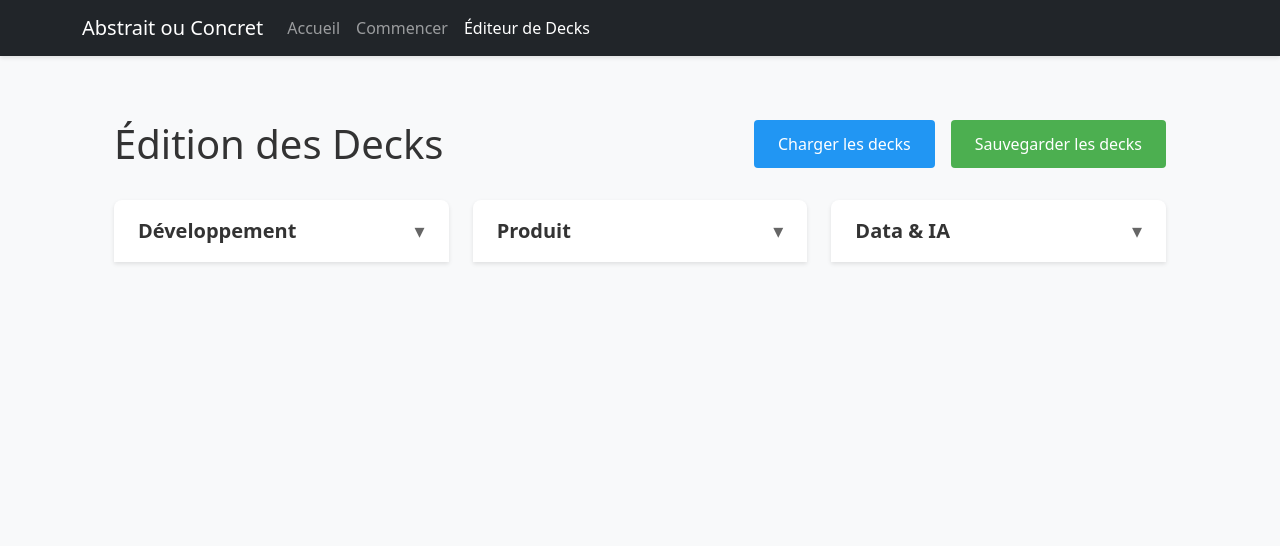
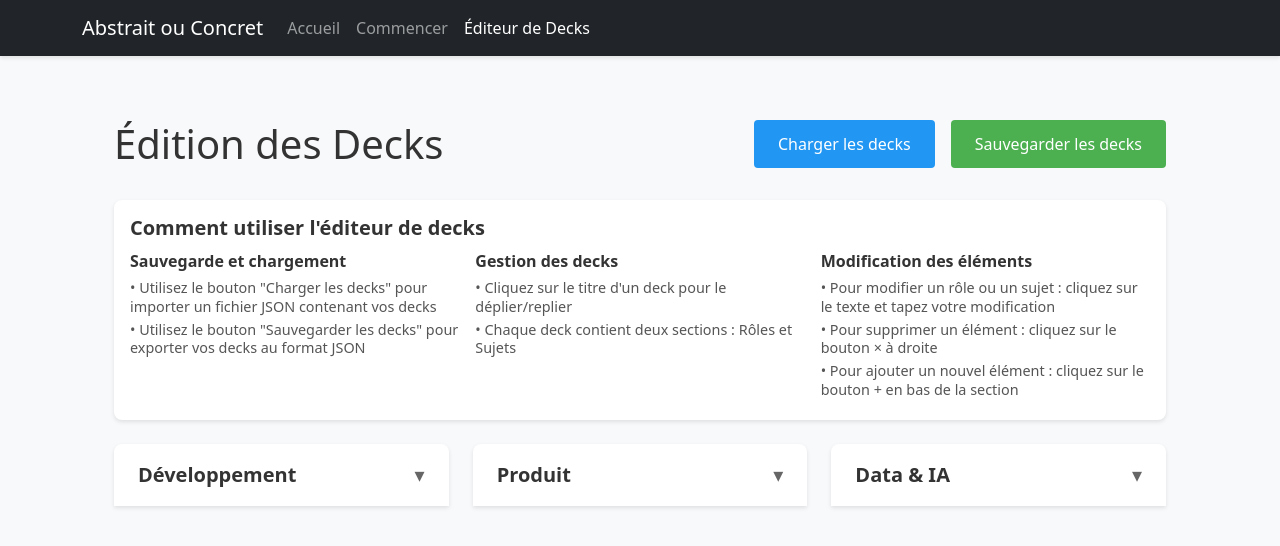
Before and after one commit to loickaczmarek/sg-ab-co-game, an Angular app: page /editor in a window 1280 px wide. Shown: the top 546 px of the page. Built offline with nearby package versions, Linux system fonts and the light colour scheme.

Commit message:
feat: add description for edition

```diff
--- a/src/app/components/deck-editor/deck-editor.component.html
+++ b/src/app/components/deck-editor/deck-editor.component.html
@@ -8,6 +8,28 @@
       <button class="export-button" (click)="exportDecks()">
         Sauvegarder les decks
       </button>
+    </div>
+  </div>
+
+  <div class="description">
+    <h2>Comment utiliser l'éditeur de decks</h2>
+    <div class="description-content">
+      <div class="description-section">
+        <h3>Sauvegarde et chargement</h3>
+        <p>• Utilisez le bouton "Charger les decks" pour importer un fichier JSON contenant vos decks</p>
+        <p>• Utilisez le bouton "Sauvegarder les decks" pour exporter vos decks au format JSON</p>
+      </div>
+      <div class="description-section">
+        <h3>Gestion des decks</h3>
+        <p>• Cliquez sur le titre d'un deck pour le déplier/replier</p>
+        <p>• Chaque deck contient deux sections : Rôles et Sujets</p>
+      </div>
+      <div class="description-section">
+        <h3>Modification des éléments</h3>
+        <p>• Pour modifier un rôle ou un sujet : cliquez sur le texte et tapez votre modification</p>
+        <p>• Pour supprimer un élément : cliquez sur le bouton × à droite</p>
+        <p>• Pour ajouter un nouvel élément : cliquez sur le bouton + en bas de la section</p>
+      </div>
     </div>
   </div>
 
--- a/src/app/components/deck-editor/deck-editor.component.scss
+++ b/src/app/components/deck-editor/deck-editor.component.scss
@@ -47,6 +47,43 @@
         &:hover {
           background-color: #45a049;
         }
+      }
+    }
+  }
+
+  .description {
+    margin-bottom: 1.5rem;
+    background-color: white;
+    border-radius: 8px;
+    padding: 1rem;
+    box-shadow: 0 2px 4px rgba(0, 0, 0, 0.1);
+
+    h2 {
+      margin: 0 0 0.75rem 0;
+      color: #333;
+      font-size: 1.25rem;
+      font-weight: 600;
+    }
+
+    .description-content {
+      display: grid;
+      grid-template-columns: repeat(auto-fit, minmax(250px, 1fr));
+      gap: 1rem;
+    }
+
+    .description-section {
+      h3 {
+        margin: 0 0 0.5rem 0;
+        color: #333;
+        font-size: 1rem;
+        font-weight: 600;
+      }
+
+      p {
+        margin: 0 0 0.25rem 0;
+        color: #555;
+        font-size: 0.9rem;
+        line-height: 1.3;
       }
     }
   }
```
